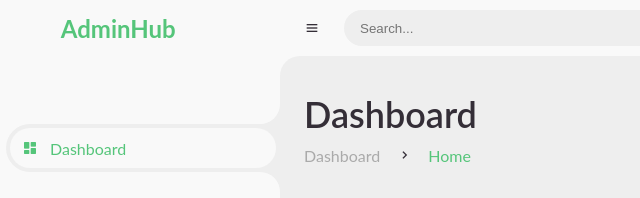
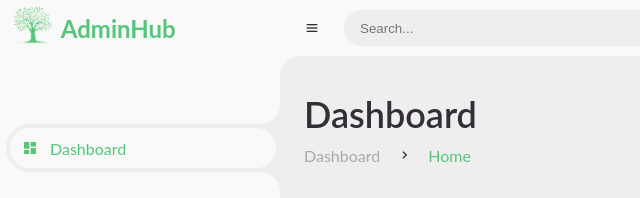
Before and after one commit to Safouane01/natours, a plain HTML site: page adminhub/index.html in a window 1280 px wide. Shown: the top 198 px of the page, 0-640 px from the left. Drawn offline with nearby package versions, Linux system fonts and the light colour scheme; the site is published under a folder, as on GitHub Pages, so addresses that start at the root find nothing.

Commit message:
Update index.html

```diff
--- a/adminhub/index.html
+++ b/adminhub/index.html
@@ -20,7 +20,7 @@
 	<section id="sidebar">
 		<a href="#" class="brand">
 			<!-- <i class='bx bxs-smile'></i> -->
-			<div class="bx"><img src="/img/logo.png" alt=""></div>
+			<div class="bx"><img src="./img/logo.png" alt=""></div>
 			<span class="text">AdminHub</span>
 		</a>
 		<ul class="side-menu top">
```
